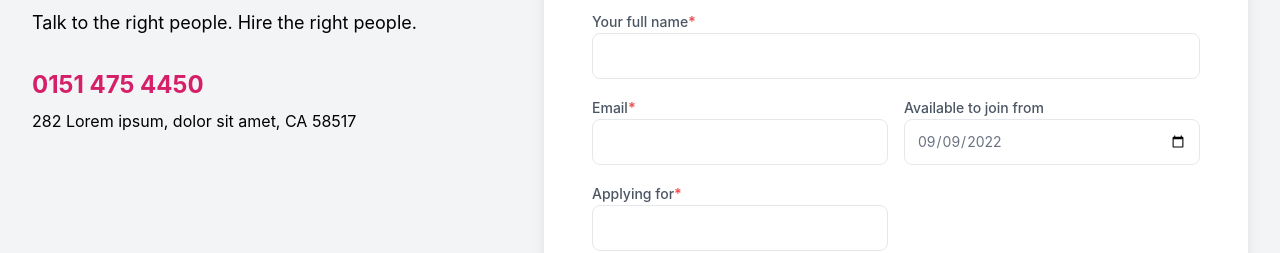
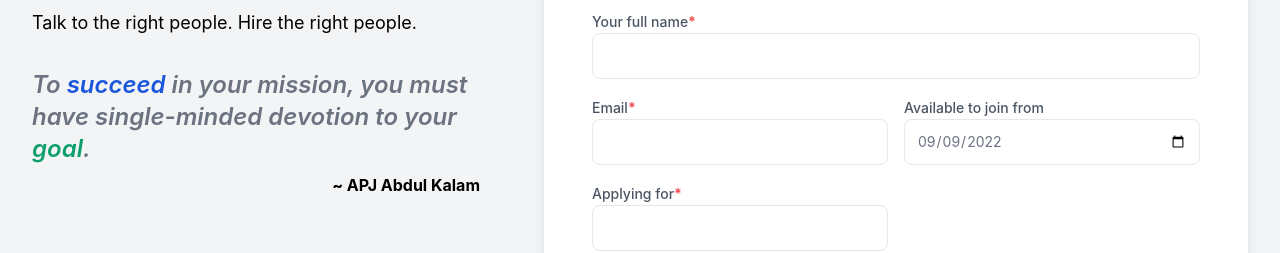
Before and after one commit to SwapnilKotkar/viztech_resourcing, a Next.js app: page /apply in a window 1280 px wide. Shown: the part 193-446 px from the top of the page. Built offline with nearby package versions, Linux system fonts and the light colour scheme; no server answers.

Commit message:
updated apply.js page

```diff
--- a/pages/apply.js
+++ b/pages/apply.js
@@ -115,12 +115,12 @@ const Apply = () => {
             </p>
 
             <div className="mt-8">
-              <a href="" className="text-2xl font-bold text-pink-600">
-                0151 475 4450
-              </a>
+              <i className="text-2xl font-semibold text-gray-500">
+              To <span className="text-blue-700">succeed</span> in your mission, you must have single-minded devotion to your <span className="text-green-500">goal</span>.
+              </i>
 
-              <address className="mt-2 not-italic">
-                282 Lorem ipsum, dolor sit amet, CA 58517
+              <address className="mt-2 not-italic font-bold text-right">
+                ~ APJ Abdul Kalam
               </address>
             </div>
           </div>
```
